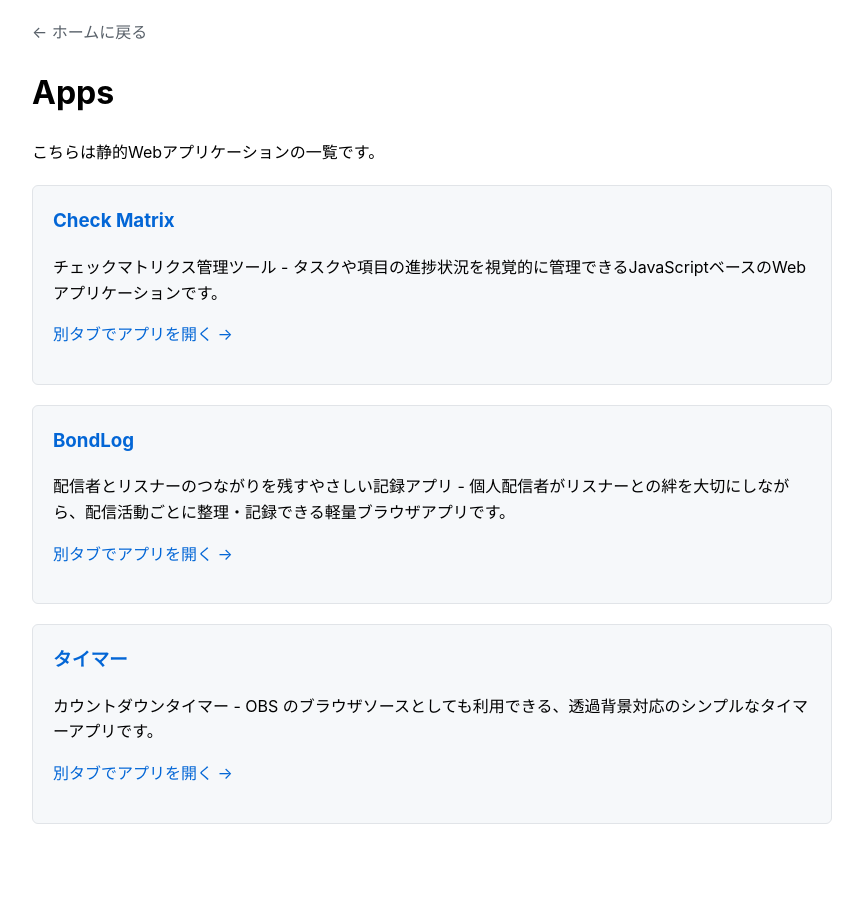
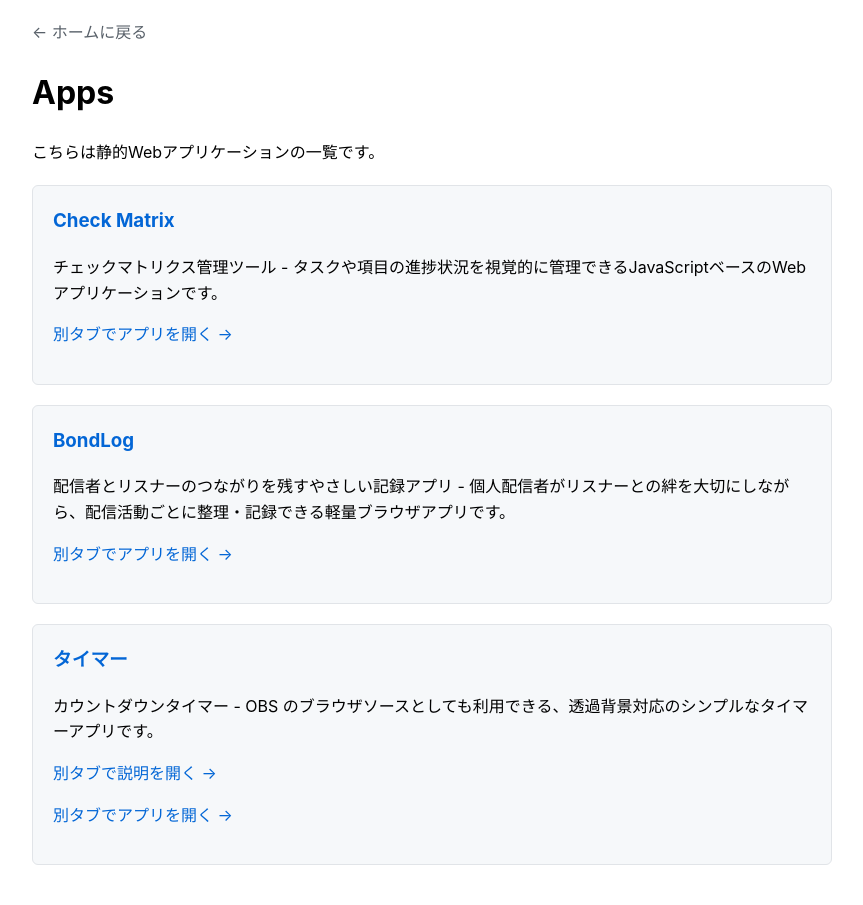
Before and after one commit to kkryama/kkryama.github.io, a Jekyll site: the page apps/index.html, which Jekyll copies as it is, in a window 1280 px wide. Shown: the whole page, without its empty margins (208-1071 px from the left). Built offline with Jekyll 4.4.1, drawn with Linux system fonts in a browser that asks for light colours.

Commit message:
feat(apps): timerアプリと説明ページのリンクを分離
timerセクションのリンクを1つから2つに分割。
- 説明ページ（index.html）へのリンクを追加
- アプリ本体（timer.html）へのリンクを明示的に指定

```diff
--- a/apps/index.html
+++ b/apps/index.html
@@ -65,7 +65,8 @@
     <div class="app-card">
         <h3><a href="timer/">タイマー</a></h3>
         <p>カウントダウンタイマー - OBS のブラウザソースとしても利用できる、透過背景対応のシンプルなタイマーアプリです。</p>
-        <p><a href="timer/" target="_blank" rel="noopener">別タブでアプリを開く →</a></p>
+        <p><a href="timer/index.html" target="_blank" rel="noopener">別タブで説明を開く →</a></p>
+        <p><a href="timer/timer.html" target="_blank" rel="noopener">別タブでアプリを開く →</a></p>
     </div>
 
     <!-- 今後のアプリケーションはここに追加 -->
```
